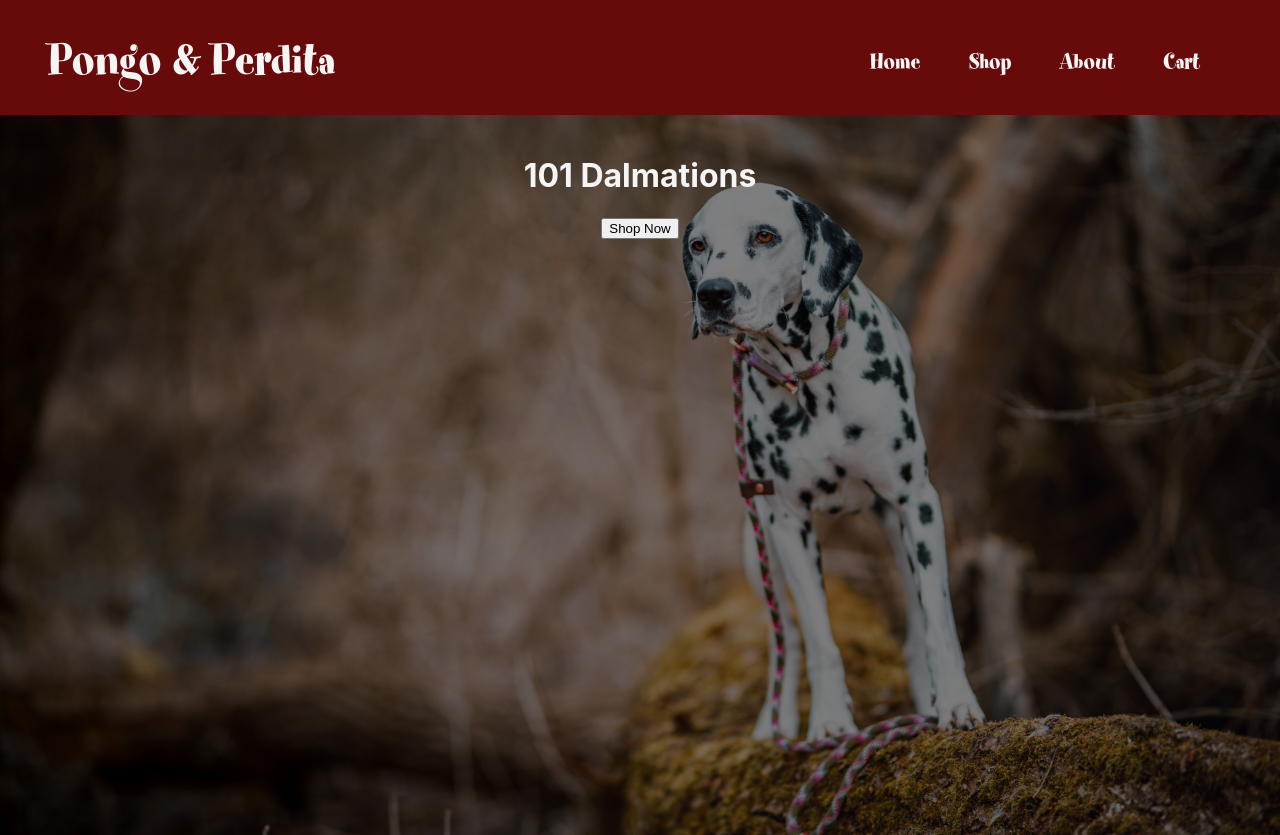
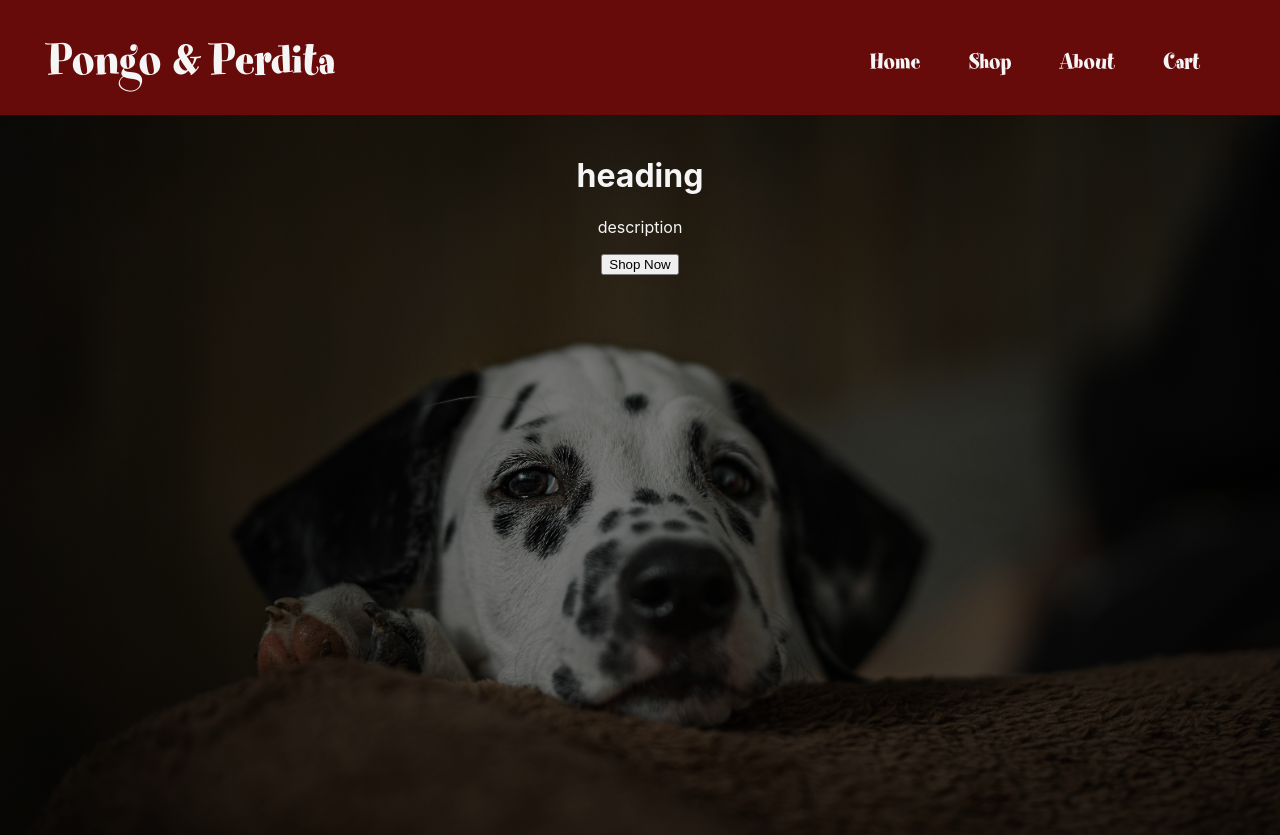
Before and after one commit to olvbrntly/shopping-cart, a React (Create React App) app: page / in a window 1280 px wide. Built offline with nearby package versions, Linux system fonts and the light colour scheme.

Commit message:
channged background image

```diff
--- a/src/components/home_components/Home.css
+++ b/src/components/home_components/Home.css
@@ -8,7 +8,7 @@
 
 
 .hero-image{
-    background-image: linear-gradient(rgba(0, 0, 0, 0.5), rgba(0, 0, 0, 0.5)), url("./images/dalmation.png");
+    background-image: linear-gradient(rgba(0, 0, 0, 0.5), rgba(0, 0, 0, 0.5)), url("./images/puppy.png");
     height:100%;
     width:100%;
     padding:20px 0 0 0;
--- a/src/components/home_components/LandingHome.js
+++ b/src/components/home_components/LandingHome.js
@@ -6,8 +6,8 @@ function LandingHome(){
         <div className="photo-div">
             <div className="hero-image">
                 <div className="hero-text">
-                    <h1>101 Dalmations</h1>
-                    <p></p>
+                    <h1>heading</h1>
+                    <p>description</p>
                     <button>Shop Now</button>
                 </div>
             </div>
```
